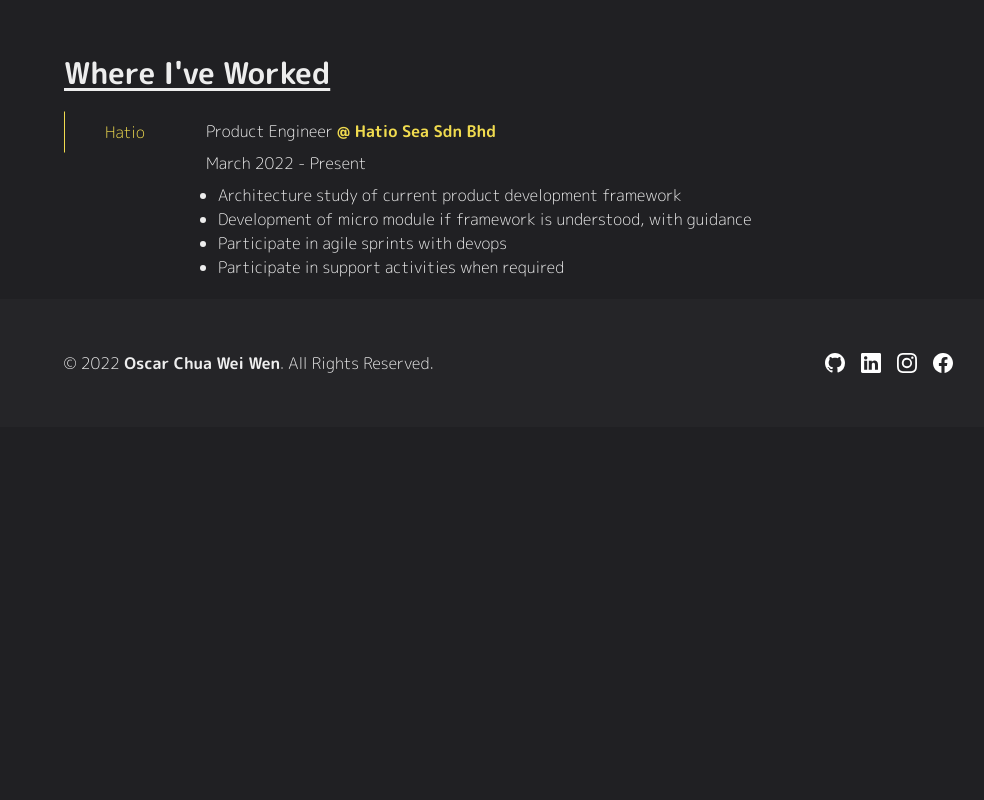
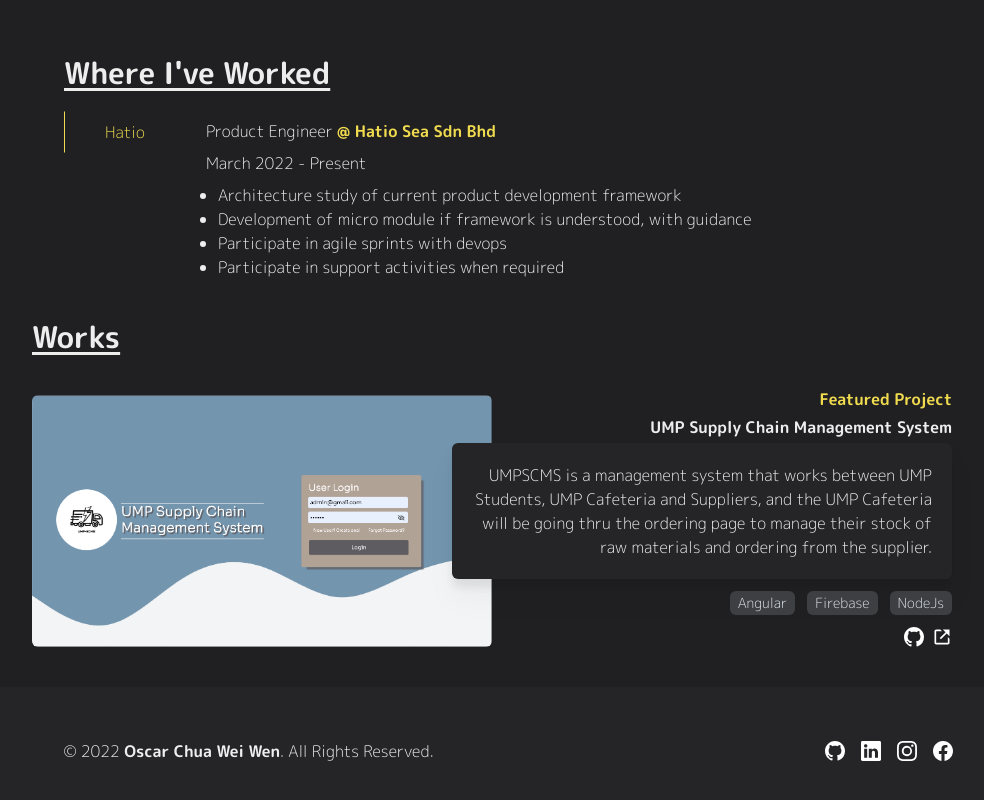
Before and after one commit to oscarchuaweiwen-fsd/oscar-portfolio, a Next.js app: page / in a window 1280 px wide. Shown: the part 1178-1978 px from the top of the page, without its empty margins (132-1116 px from the left). Before the commit the page ends 1605 px from the top, so only its background shows below. Built offline with nearby package versions, Linux system fonts and the light colour scheme.

Commit message:
feat: updates

```diff
--- a/components/footer.js
+++ b/components/footer.js
@@ -7,7 +7,7 @@ function Footer() {
     {
       imageUrl: <BsGithub/>,
       url: "https://github.com/oscarchuaweiwen-fsd",
-      size: "text-xl hover:animate-pulse hover:text-grey",
+      size: "text-xl hover:animate-pulse",
     },
     {
       imageUrl: <BsLinkedin/>,
@@ -26,7 +26,7 @@ function Footer() {
     },
   ];
   return (
-    <div className="bg-footer w-full sm:h-32  h-56 sm:flex flex flex-col sm:flex-row sm:items-center sm:justify-around justify-center mt-5">
+    <div className="bg-footer w-full sm:h-32  h-56 sm:flex flex flex-col sm:flex-row sm:items-center sm:justify-around justify-center mt-5 z-40">
       <div className="flex justify-center">
         &copy; 2022 <span className="font-semibold">&nbsp;Oscar Chua Wei Wen</span>. All Rights Reserved.
       </div>
--- /dev/null
+++ b/components/work.js
@@ -0,0 +1,80 @@
+import React from "react";
+import { SimpleGrid, Image, Tag, Link } from "@chakra-ui/react";
+import { BiLinkExternal } from "react-icons/bi";
+import { BsGithub } from "react-icons/bs";
+
+function Work() {
+  const works = [
+    {
+      category: "Featured Project",
+      title: "UMP Supply Chain Management System",
+      description:
+        "UMPSCMS is a management system that works between UMP Students, UMP Cafeteria and Suppliers, and the UMP Cafeteria will be going thru the ordering page to manage their stock of raw materials and ordering from the supplier.",
+      techStack: ["Angular", "Firebase", "NodeJs"],
+      pictureURL: "./project1.png",
+      githubLink: "https://github.com/oscarchuaweiwen-fsd/-Angular-UMPCafeSupplyChainManagementSystem",
+      websiteLink: "https://ump-cafe-supply-chain.web.app/",
+    },
+  ];
+
+  return (
+    <div
+      className="sm:mx-36 mx-5 z-50 sm:w-3/4 flex flex-col justify-center content-center mb-10"
+      id="work"
+    >
+      <div className="sm:text-3xl text-xl font-bold underline underline-offset-4 mx-5 sm:mt-10 mt-5">
+        Works
+      </div>
+      {works.map((res) => {
+        return (
+          <SimpleGrid
+            columns={[1, null, 2]}
+            className="mx-5 mt-5 "
+            key={res.title}
+          >
+            <div className="">
+              <Image src={res.pictureURL} alt="" className="rounded-md mt-5" />
+            </div>
+            <div className="relative">
+              <div className="text-right text-js mt-3 font-semibold">
+                {res.category}
+              </div>
+
+              <div className="text-right font-bold mt-1">{res.title}</div>
+
+              <div className="sm:text-right text-justify mt-1 bg-footer sm:p-5 p-3 sm:-ml-10 rounded-md drop-shadow-xl">
+                {res.description}
+              </div>
+
+              <div className="mt-3 flex justify-end gap-3">
+                {res.techStack.map((res) => {
+                  return <Tag key={res}>{res}</Tag>;
+                })}
+              </div>
+              <div className="flex justify-end mt-3 gap-2">
+                <Link
+                  className="text-xl hover:animate-pulse hover:text-grey"
+                  href={res.githubLink}
+                  target="_blank"
+                  key={res.githubLink}
+                >
+                  <BsGithub />
+                </Link>
+                <Link
+                  className="text-xl hover:animate-pulse hover:text-grey"
+                  href={res.websiteLink}
+                  target="_blank"
+                  key={res.websiteLink}
+                >
+                  <BiLinkExternal />
+                </Link>
+              </div>
+            </div>
+          </SimpleGrid>
+        );
+      })}
+    </div>
+  );
+}
+
+export default Work;
--- a/pages/index.js
+++ b/pages/index.js
@@ -7,6 +7,7 @@ import BackgroundImage from "../components/backgroundimage";
 import BackgroundText from '../components/backgroundtext';
 import Typed from 'typed.js';
 import Experience from "../components/experience";
+import Work from "../components/work";
 
 export default function Home() {
   const el = useRef(null);
@@ -54,6 +55,7 @@ export default function Home() {
 
       <Experience/>
 
+      <Work/>
 
       <Footer/>
     </div>
```
Also changed, not shown: public/project1.png (added).
